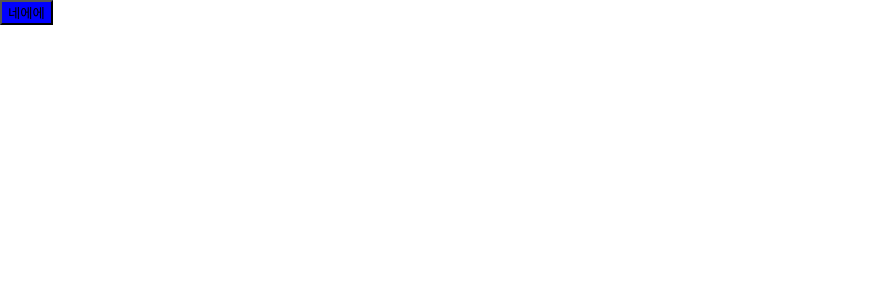
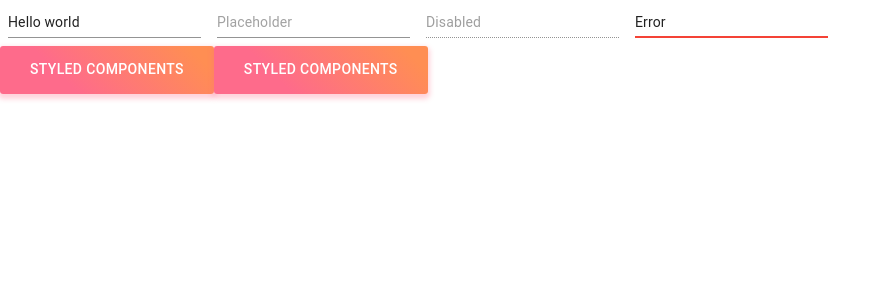
Before and after one commit to myommyo/power, a React (Create React App) app: page / in a window 1280 px wide. Shown: the top 300 px of the page, without its empty margins (0-891 px from the left). Built offline with nearby package versions, Linux system fonts and the light colour scheme.

Commit message:
mui 적용
mui 적용

```diff
--- a/package.json
+++ b/package.json
@@ -3,13 +3,16 @@
   "version": "0.1.0",
   "private": true,
   "dependencies": {
+    "@material-ui/core": "^4.12.4",
+    "@material-ui/icons": "^4.11.3",
     "@testing-library/jest-dom": "^5.17.0",
     "@testing-library/react": "^13.4.0",
     "@testing-library/user-event": "^13.5.0",
     "react": "^18.2.0",
     "react-dom": "^18.2.0",
-    "react-scripts": "5.0.1",
+    "react-scripts": "^5.0.1",
     "styled-components": "^6.0.7",
+    "styled-reset": "^4.5.1",
     "web-vitals": "^2.1.4"
   },
   "scripts": {
--- a/src/App.js
+++ b/src/App.js
@@ -1,15 +1,18 @@
-import logo from './logo.svg';
 import styled from 'styled-components';
+import GlobalStyle from 'styled-components';
 import './App.css';
+import InputText from './components/Inputs';
+import Button from './components/Buttons';
 
-const ButtonMedium = styled.button`
-  background-color: blue;
-`;
 function App() {
   return (
-
-    <ButtonMedium>네에에</ButtonMedium>
-  );
+    <div>
+    <GlobalStyle />
+    <InputText />
+    <Button>asdf</Button>
+    <Button primary>primary</Button>
+        </div>
+      );
 }
 
 export default App;
--- a/src/assets/js/Theme.js
+++ b/src/assets/js/Theme.js
@@ -1,8 +1,8 @@
-const size = {
-  // tablet: "640px",
-  // laptop: "1200px",
-  // desktop: "1800px",
-};
+// const size = {
+//   tablet: "640px",
+//   laptop: "1200px",
+//   desktop: "1800px",
+// };
 
 const theme = {
   mainColor: "#6ABD8C",
--- /dev/null
+++ b/src/components/Buttons.js
@@ -0,0 +1,18 @@
+import React from 'react';
+import { styled } from '@material-ui/core/styles';
+import Button from '@material-ui/core/Button';
+
+const MyButton = styled(Button)({
+  background: 'linear-gradient(45deg, #FE6B8B 30%, #FF8E53 90%)',
+  border: 0,
+  borderRadius: 3,
+  boxShadow: '0 3px 5px 2px rgba(255, 105, 135, .3)',
+  color: 'white',
+  height: 48,
+  padding: '0 30px',
+});
+
+
+export default function StyledComponents() {
+  return <MyButton>Styled Components</MyButton>;
+}
--- /dev/null
+++ b/src/components/Inputs.js
@@ -0,0 +1,24 @@
+import React from 'react';
+import { makeStyles } from '@material-ui/core/styles';
+import Input from '@material-ui/core/Input';
+
+const useStyles = makeStyles((theme) => ({
+  root: {
+    '& > *': {
+      margin: theme.spacing(1),
+    },
+  },
+}));
+
+export default function Inputs() {
+  const classes = useStyles();
+
+  return (
+    <form className={classes.root} noValidate autoComplete="off">
+      <Input defaultValue="Hello world" inputProps={{ 'aria-label': 'description' }} />
+      <Input placeholder="Placeholder" inputProps={{ 'aria-label': 'description' }} />
+      <Input defaultValue="Disabled" disabled inputProps={{ 'aria-label': 'description' }} />
+      <Input defaultValue="Error" error inputProps={{ 'aria-label': 'description' }} />
+    </form>
+  );
+}
--- a/src/index.js
+++ b/src/index.js
@@ -1,14 +1,18 @@
-import React from 'react';
-import ReactDOM from 'react-dom/client';
-import './index.css';
-import App from './App';
+import React from "react";
+import ReactDOM from "react-dom";
+import App from "./App";
+import { ThemeProvider } from "styled-components";
+import theme from "./assets/js/Theme";
+import GlobalStyle from "./assets/js/GlobalStyles";
 import reportWebVitals from './reportWebVitals';
 
-const root = ReactDOM.createRoot(document.getElementById('root'));
-root.render(
-  <React.StrictMode>
+
+ReactDOM.render(
+  <ThemeProvider theme={theme}>
+    <GlobalStyle />
     <App />
-  </React.StrictMode>
+  </ThemeProvider>,
+  document.getElementById("root"),
 );
 
 // If you want to start measuring performance in your app, pass a function
```
Also changed, not shown: src/components/index.js (added), 1 other file (tests, documents, lock files or other folders).
